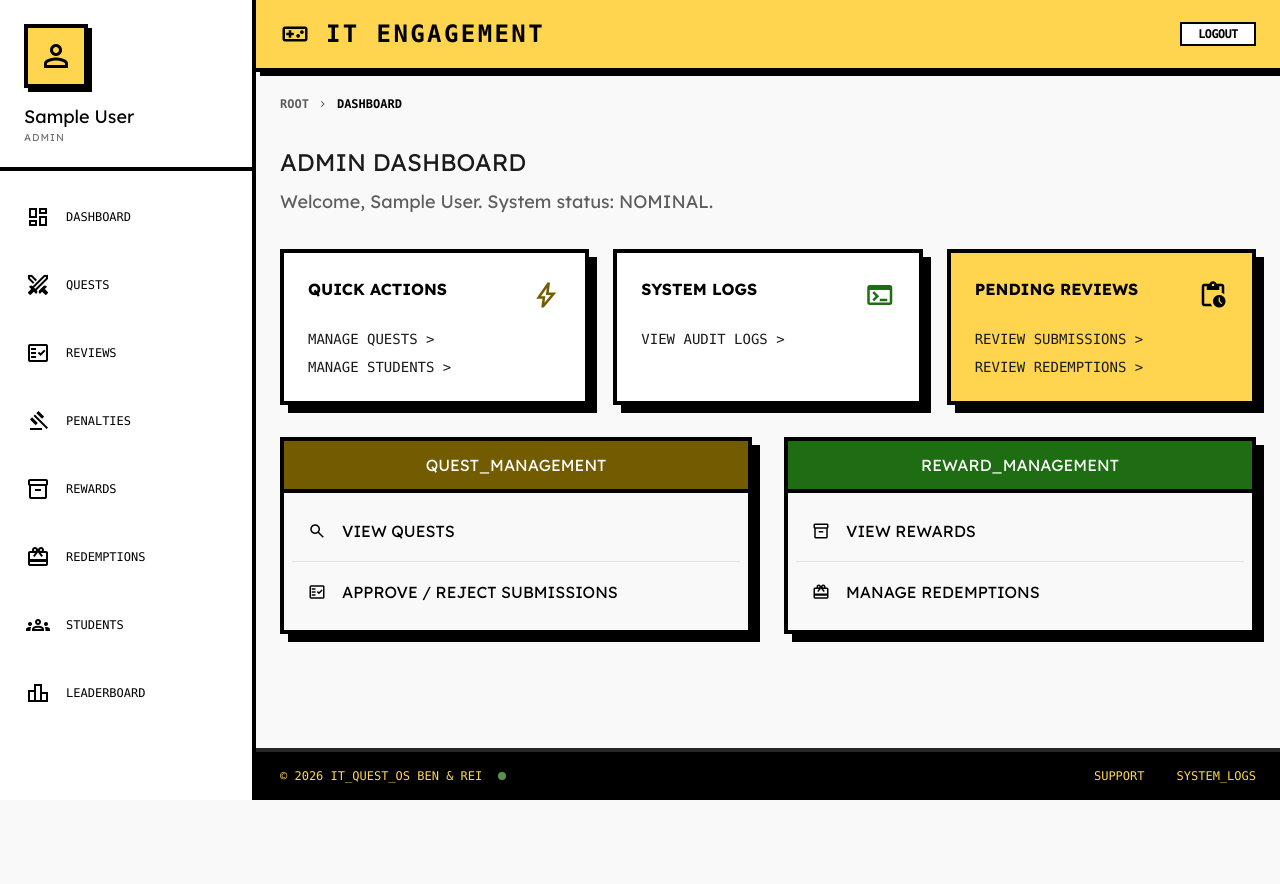
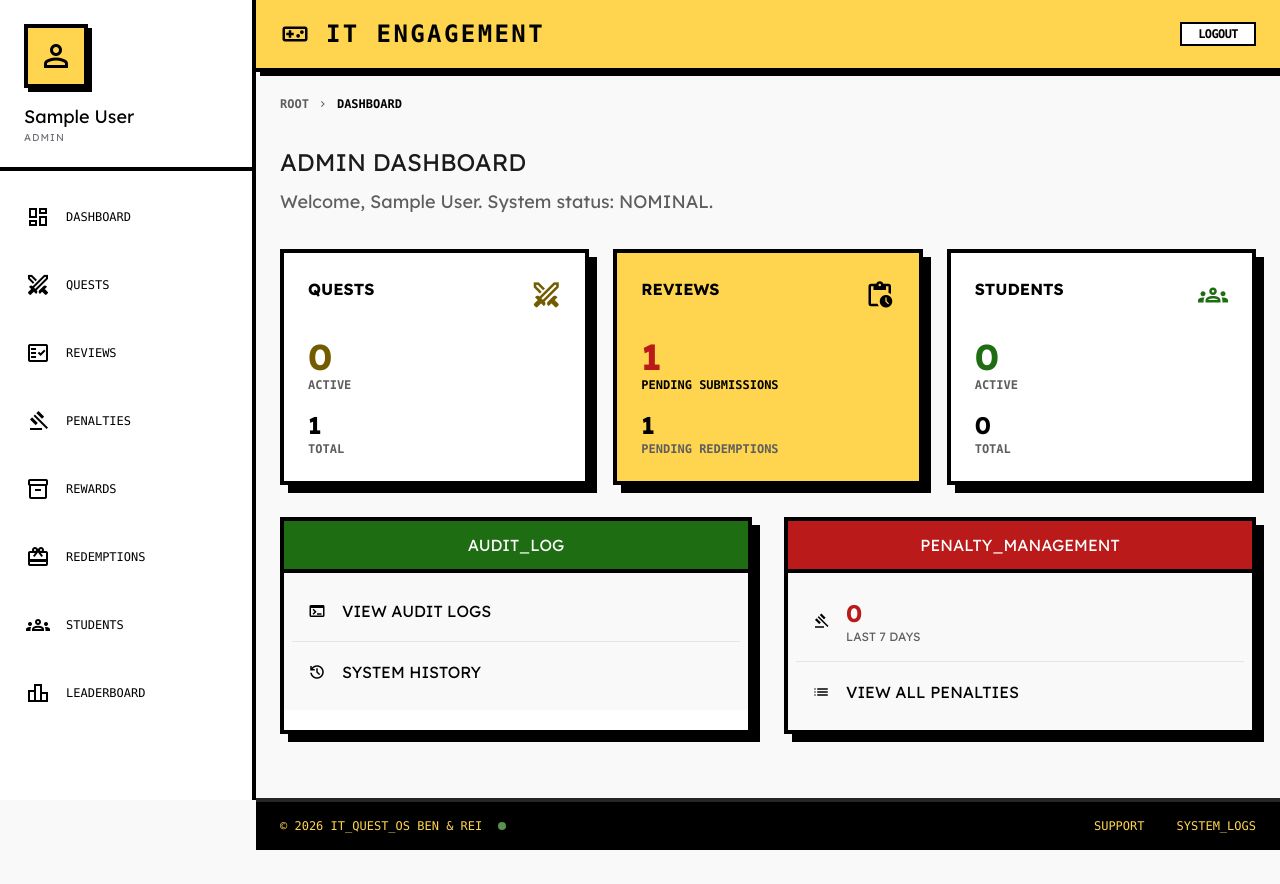
Before and after one commit to Luminously-afk/QuestSystem, a PHP site: page /admin in a window 1280 px wide. Run offline with PHP 8.4, Linux system fonts and the light colour scheme; the visitor is signed in with stand-in values (Sample User, id 1); tables that the repository leaves empty hold one stand-in row (values such as "Sample post"); some libraries are stand-ins or nearby versions.

Commit message:
changes the dashboard

```diff
--- a/app/controllers/AdminController.php
+++ b/app/controllers/AdminController.php
@@ -23,8 +23,19 @@ class AdminController extends Controller {
     public function index() {
         $this->requireAdmin();
 
+        $stats = [
+            'total_quests' => $this->countTotalQuests(),
+            'active_quests' => $this->countActiveQuests(),
+            'pending_submissions' => $this->countPendingSubmissions(),
+            'pending_redemptions' => $this->countPendingRedemptions(),
+            'total_students' => $this->countTotalStudents(),
+            'active_students' => $this->countActiveStudents(),
+            'recent_penalties' => $this->countRecentPenalties()
+        ];
+
         $this->view('admin/index', [
-            'name' => $_SESSION['full_name'] ?? 'Admin'
+            'name' => $_SESSION['full_name'] ?? 'Admin',
+            'stats' => $stats
         ]);
     }
 
@@ -845,5 +856,82 @@ class AdminController extends Controller {
     private function isValidStudentId($value) {
         return preg_match('/^[A-Za-z0-9]{4}-\d{4}$/', $value) === 1;
     }
+
+    private function countTotalQuests() {
+        $db = $this->get_db();
+        $stmt = $db->prepare("SELECT COUNT(*) as count FROM quests");
+        $stmt->execute();
+        $result = $stmt->fetch(PDO::FETCH_ASSOC);
+        return (int) ($result['count'] ?? 0);
+    }
+
+    private function countActiveQuests() {
+        $db = $this->get_db();
+        $stmt = $db->prepare(
+            "SELECT COUNT(*) as count FROM quests WHERE status = 'active' AND deadline >= NOW()"
+        );
+        $stmt->execute();
+        $result = $stmt->fetch(PDO::FETCH_ASSOC);
+        return (int) ($result['count'] ?? 0);
+    }
+
+    private function countPendingSubmissions() {
+        $db = $this->get_db();
+        $stmt = $db->prepare(
+            "SELECT COUNT(*) as count FROM quest_submissions WHERE status = 'pending'"
+        );
+        $stmt->execute();
+        $result = $stmt->fetch(PDO::FETCH_ASSOC);
+        return (int) ($result['count'] ?? 0);
+    }
+
+    private function countPendingRedemptions() {
+        $db = $this->get_db();
+        $stmt = $db->prepare(
+            "SELECT COUNT(*) as count FROM reward_redemptions WHERE status = 'pending'"
+        );
+        $stmt->execute();
+        $result = $stmt->fetch(PDO::FETCH_ASSOC);
+        return (int) ($result['count'] ?? 0);
+    }
+
+    private function countTotalStudents() {
+        $db = $this->get_db();
+        $stmt = $db->prepare(
+            "SELECT COUNT(*) as count FROM users WHERE role = 'student'"
+        );
+        $stmt->execute();
+        $result = $stmt->fetch(PDO::FETCH_ASSOC);
+        return (int) ($result['count'] ?? 0);
+    }
+
+    private function countActiveStudents() {
+        $db = $this->get_db();
+        $stmt = $db->prepare(
+            "SELECT COUNT(*) as count FROM users WHERE role = 'student' AND is_active = 1"
+        );
+        $stmt->execute();
+        $result = $stmt->fetch(PDO::FETCH_ASSOC);
+        return (int) ($result['count'] ?? 0);
+    }
+
+    private function countRecentPenalties() {
+        $db = $this->get_db();
+        $stmt = $db->prepare(
+            "SELECT COUNT(*) as count FROM penalties WHERE created_at >= DATE_SUB(NOW(), INTERVAL 7 DAY)"
+        );
+        $stmt->execute();
+        $result = $stmt->fetch(PDO::FETCH_ASSOC);
+        return (int) ($result['count'] ?? 0);
+    }
+
+    private function get_db() {
+        if (!isset($this->db)) {
+            require_once '../app/config/database.php';
+            $database = new Database();
+            $this->db = $database->getConnection();
+        }
+        return $this->db;
+    }
 }
 ?>
--- a/app/views/admin/index.php
+++ b/app/views/admin/index.php
@@ -12,69 +12,98 @@
     <p class="font-body-lg text-body-lg text-secondary">Welcome, <?php echo htmlspecialchars($name); ?>. System status: NOMINAL.</p>
 </section>
 
-<!-- Dashboard Stats Bento Grid (Top Wide Cards) -->
+<!-- Dashboard Stats Bento Grid (Top 3-Column Stats) -->
 <div class="grid grid-cols-1 md:grid-cols-3 gap-6 mb-12">
-    <div class="bg-white border-4 border-black p-6 shadow-[8px_8px_0px_0px_rgba(0,0,0,1)]">
+    <!-- Quests Stats -->
+    <a href="<?php echo BASE_URL; ?>/admin/quests" class="bg-white border-4 border-black p-6 shadow-[8px_8px_0px_0px_rgba(0,0,0,1)] hover:bg-primary-container transition-colors cursor-pointer">
         <div class="flex justify-between items-start mb-4">
-            <span class="font-h3 font-black text-black uppercase">QUICK ACTIONS</span>
-            <span class="material-symbols-outlined text-primary text-3xl">bolt</span>
+            <span class="font-h3 font-black text-black uppercase">QUESTS</span>
+            <span class="material-symbols-outlined text-primary text-3xl">swords</span>
         </div>
-        <div class="flex flex-col gap-2 mt-4">
-            <a href="<?php echo BASE_URL; ?>/admin/quests" class="text-sm font-mono hover:underline hover:text-primary">MANAGE QUESTS ></a>
-            <a href="<?php echo BASE_URL; ?>/admin/students" class="text-sm font-mono hover:underline hover:text-primary">MANAGE STUDENTS ></a>
+        <div class="flex flex-col gap-4 mt-6">
+            <div>
+                <div class="text-4xl font-black text-primary"><?php echo htmlspecialchars($stats['active_quests']); ?></div>
+                <div class="text-xs font-mono uppercase text-secondary font-bold">ACTIVE</div>
+            </div>
+            <div>
+                <div class="text-2xl font-black text-black"><?php echo htmlspecialchars($stats['total_quests']); ?></div>
+                <div class="text-xs font-mono uppercase text-secondary font-bold">TOTAL</div>
+            </div>
         </div>
-    </div>
-    <div class="bg-white border-4 border-black p-6 shadow-[8px_8px_0px_0px_rgba(0,0,0,1)]">
+    </a>
+
+    <!-- Reviews Stats -->
+    <a href="<?php echo BASE_URL; ?>/admin/submissions" class="bg-[#ffd54f] border-4 border-black p-6 shadow-[8px_8px_0px_0px_rgba(0,0,0,1)] hover:bg-primary-container transition-colors cursor-pointer">
         <div class="flex justify-between items-start mb-4">
-            <span class="font-h3 font-black text-black uppercase">SYSTEM LOGS</span>
-            <span class="material-symbols-outlined text-[#1e6d12] text-3xl">terminal</span>
-        </div>
-        <div class="flex flex-col gap-2 mt-4">
-            <a href="<?php echo BASE_URL; ?>/admin/auditLogs" class="text-sm font-mono hover:underline hover:text-tertiary">VIEW AUDIT LOGS ></a>
-        </div>
-    </div>
-    <div class="bg-[#ffd54f] border-4 border-black p-6 shadow-[8px_8px_0px_0px_rgba(0,0,0,1)]">
-        <div class="flex justify-between items-start mb-4">
-            <span class="font-h3 font-black text-black uppercase">PENDING REVIEWS</span>
+            <span class="font-h3 font-black text-black uppercase">REVIEWS</span>
             <span class="material-symbols-outlined text-black text-3xl">pending_actions</span>
         </div>
-        <div class="flex flex-col gap-2 mt-4">
-            <a href="<?php echo BASE_URL; ?>/admin/submissions" class="text-sm font-mono hover:underline">REVIEW SUBMISSIONS ></a>
-            <a href="<?php echo BASE_URL; ?>/admin/redemptions" class="text-sm font-mono hover:underline">REVIEW REDEMPTIONS ></a>
+        <div class="flex flex-col gap-4 mt-6">
+            <div>
+                <div class="text-4xl font-black text-error"><?php echo htmlspecialchars($stats['pending_submissions']); ?></div>
+                <div class="text-xs font-mono uppercase text-black font-bold">PENDING SUBMISSIONS</div>
+            </div>
+            <div>
+                <div class="text-2xl font-black text-black"><?php echo htmlspecialchars($stats['pending_redemptions']); ?></div>
+                <div class="text-xs font-mono uppercase text-secondary font-bold">PENDING REDEMPTIONS</div>
+            </div>
         </div>
-    </div>
+    </a>
+
+    <!-- Students Stats -->
+    <a href="<?php echo BASE_URL; ?>/admin/students" class="bg-white border-4 border-black p-6 shadow-[8px_8px_0px_0px_rgba(0,0,0,1)] hover:bg-primary-container transition-colors cursor-pointer">
+        <div class="flex justify-between items-start mb-4">
+            <span class="font-h3 font-black text-black uppercase">STUDENTS</span>
+            <span class="material-symbols-outlined text-tertiary text-3xl">groups</span>
+        </div>
+        <div class="flex flex-col gap-4 mt-6">
+            <div>
+                <div class="text-4xl font-black text-tertiary"><?php echo htmlspecialchars($stats['active_students']); ?></div>
+                <div class="text-xs font-mono uppercase text-secondary font-bold">ACTIVE</div>
+            </div>
+            <div>
+                <div class="text-2xl font-black text-black"><?php echo htmlspecialchars($stats['total_students']); ?></div>
+                <div class="text-xs font-mono uppercase text-secondary font-bold">TOTAL</div>
+            </div>
+        </div>
+    </a>
 </div>
 
-<!-- Management Pixel Panels (Quests & Rewards) -->
+<!-- Management Pixel Panels (Rewards & Penalties) -->
 <div class="grid grid-cols-1 md:grid-cols-2 gap-8 mb-12">
-    <!-- Quest Management Panel -->
+    <!-- Audit Log Panel -->
     <div class="bg-white border-4 border-black shadow-[8px_8px_0px_0px_rgba(0,0,0,1)]">
-        <div class="bg-primary border-b-4 border-black p-3">
-            <h2 class="font-label-pixel text-white uppercase text-center">QUEST_MANAGEMENT</h2>
+        <div class="bg-[#1e6d12] border-b-4 border-black p-3">
+            <h2 class="font-label-pixel text-white uppercase text-center">AUDIT_LOG</h2>
         </div>
         <div class="p-2 bg-surface">
             <div class="flex flex-col font-label-pixel text-black">
-                <a href="<?php echo BASE_URL; ?>/admin/quests" class="pixel-menu-item flex items-center gap-4 p-4 border-b border-zinc-200 hover:bg-[#ffd54f] transition-colors">
-                    <span class="material-symbols-outlined text-lg">search</span> VIEW QUESTS
+                <a href="<?php echo BASE_URL; ?>/admin/auditLogs" class="pixel-menu-item flex items-center gap-4 p-4 border-b border-zinc-200 hover:bg-[#ffd54f] transition-colors">
+                    <span class="material-symbols-outlined text-lg">terminal</span> VIEW AUDIT LOGS
                 </a>
-                <a href="<?php echo BASE_URL; ?>/admin/submissions" class="pixel-menu-item flex items-center gap-4 p-4 hover:bg-[#ffd54f] transition-colors">
-                    <span class="material-symbols-outlined text-lg">fact_check</span> APPROVE / REJECT SUBMISSIONS
+                <a href="<?php echo BASE_URL; ?>/admin/auditLogs" class="pixel-menu-item flex items-center gap-4 p-4 hover:bg-[#ffd54f] transition-colors">
+                    <span class="material-symbols-outlined text-lg">history</span> SYSTEM HISTORY
                 </a>
             </div>
         </div>
     </div>
-    <!-- Reward Management Panel -->
+
+    <!-- Penalties Management Panel -->
     <div class="bg-white border-4 border-black shadow-[8px_8px_0px_0px_rgba(0,0,0,1)]">
-        <div class="bg-tertiary border-b-4 border-black p-3">
-            <h2 class="font-label-pixel text-white uppercase text-center">REWARD_MANAGEMENT</h2>
+        <div class="bg-error border-b-4 border-black p-3">
+            <h2 class="font-label-pixel text-white uppercase text-center">PENALTY_MANAGEMENT</h2>
         </div>
         <div class="p-2 bg-surface">
             <div class="flex flex-col font-label-pixel text-black">
-                <a href="<?php echo BASE_URL; ?>/admin/rewards" class="pixel-menu-item flex items-center gap-4 p-4 border-b border-zinc-200 hover:bg-[#ffd54f] transition-colors">
-                    <span class="material-symbols-outlined text-lg">inventory_2</span> VIEW REWARDS
-                </a>
-                <a href="<?php echo BASE_URL; ?>/admin/redemptions" class="pixel-menu-item flex items-center gap-4 p-4 hover:bg-[#ffd54f] transition-colors">
-                    <span class="material-symbols-outlined text-lg">redeem</span> MANAGE REDEMPTIONS
+                <div class="flex items-center gap-4 p-4 border-b border-zinc-200">
+                    <span class="material-symbols-outlined text-lg">gavel</span>
+                    <div>
+                        <div class="text-2xl font-black text-error"><?php echo htmlspecialchars($stats['recent_penalties']); ?></div>
+                        <div class="text-xs uppercase text-secondary">LAST 7 DAYS</div>
+                    </div>
+                </div>
+                <a href="<?php echo BASE_URL; ?>/admin/penalties" class="pixel-menu-item flex items-center gap-4 p-4 hover:bg-[#ffd54f] transition-colors">
+                    <span class="material-symbols-outlined text-lg">list</span> VIEW ALL PENALTIES
                 </a>
             </div>
         </div>
```
Also changed, not shown: public/uploads/submissions/submission_2_6a00316351e785.85359955.png (added).
